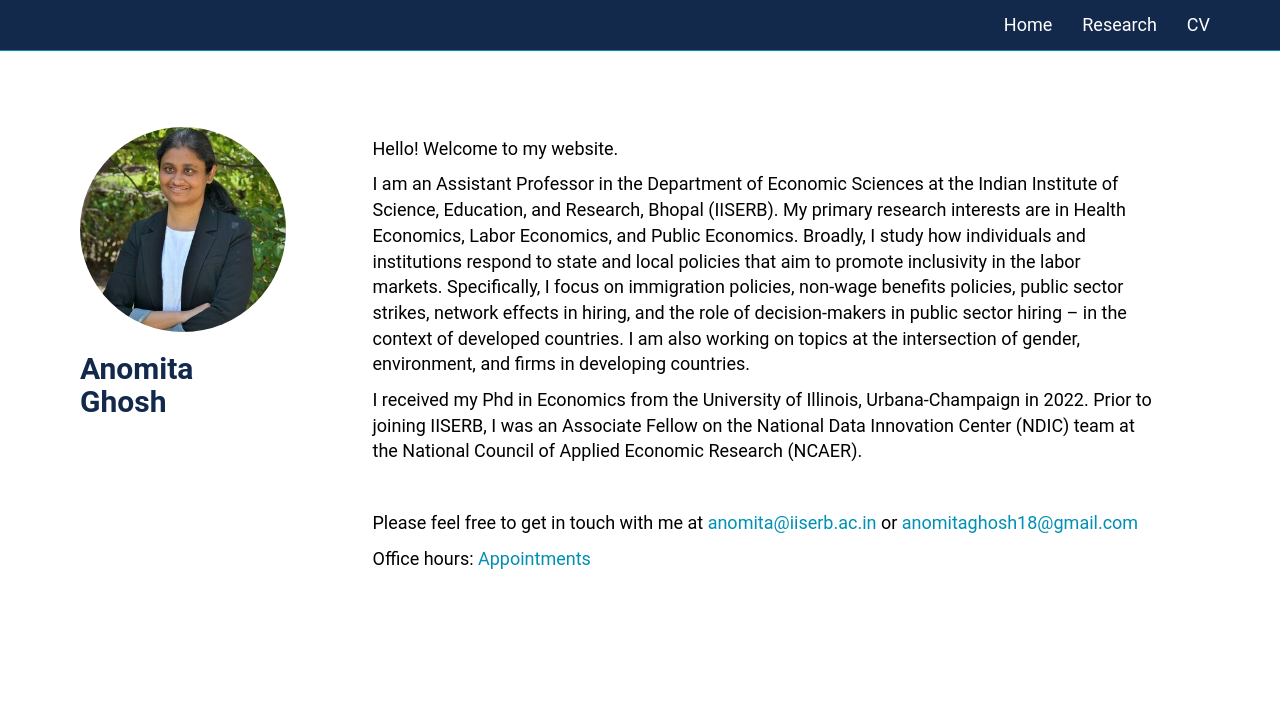
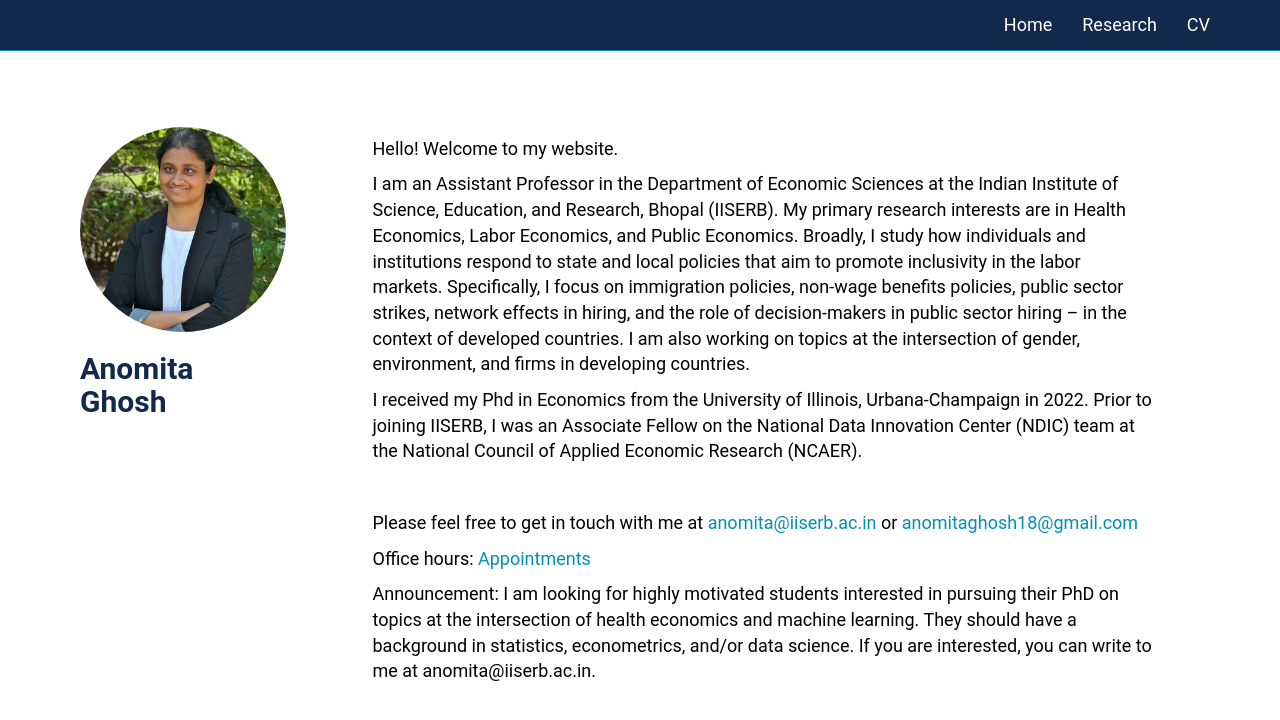
Before and after one commit to anomitaghosh/anomitaghosh.github.io, a Jekyll site: the page built from index.md, in a window 1280 px wide. Shown: the top 720 px of the page. Built offline with Jekyll 4.4.1, drawn with Linux system fonts in a browser that asks for light colours.

Commit message:
Update index.md

```diff
--- a/index.md
+++ b/index.md
@@ -26,3 +26,5 @@ I received my Phd in Economics from the University of Illinois, Urbana-Champaign
 <!--- [anomitaghosh18@gmail.com](anomitaghosh18@gmail.com) -->
 
 Office hours: [Appointments](https://calendly.com/anomitameet/15min)
+
+Announcement: I am looking for highly motivated students interested in pursuing their PhD on topics at the intersection of health economics and machine learning. They should have a background in statistics, econometrics, and/or data science. If you are interested, you can write to me at anomita@iiserb.ac.in.
```
